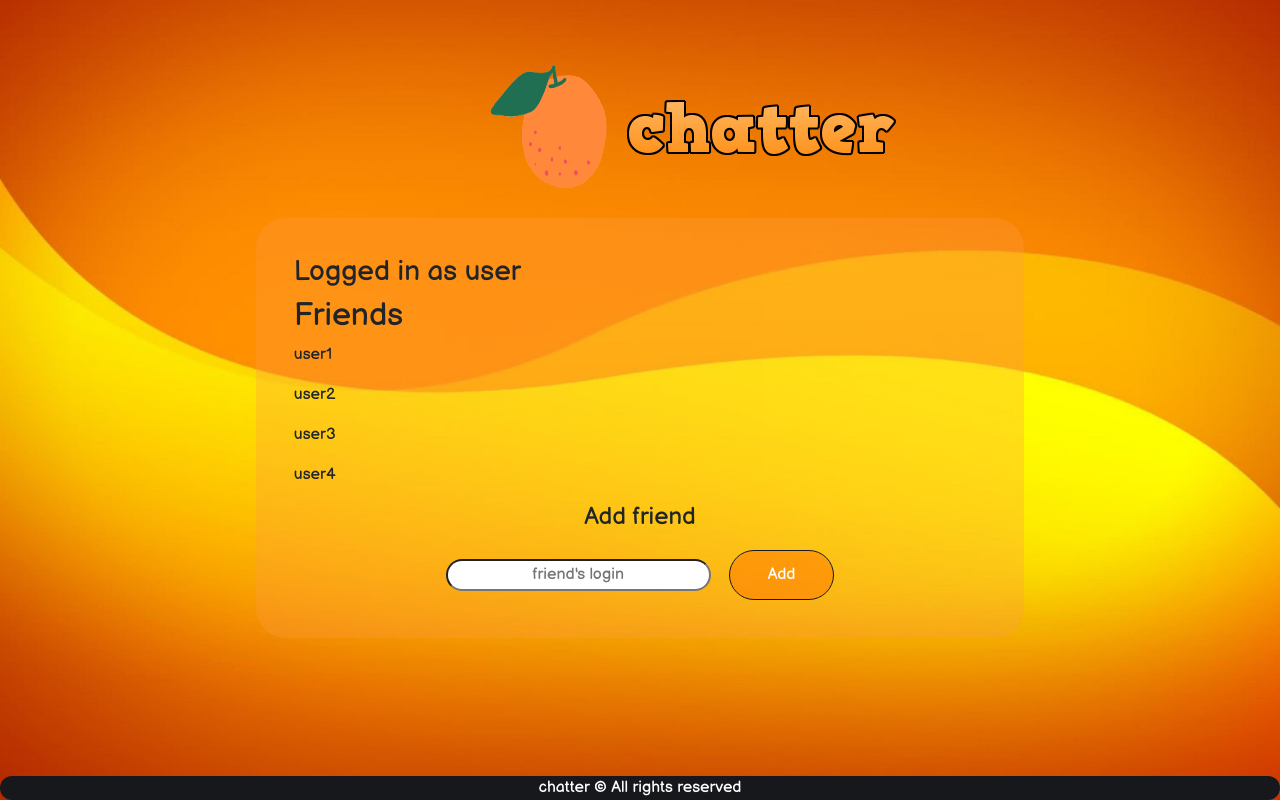
After one commit to FMularski/chatter, a Flask app: page /friends in a window 1280 px wide. The commit adds this page. Run offline with Flask 2, Linux system fonts and the light colour scheme; some libraries are stand-ins or nearby versions.

Commit message:
friends.html

```diff
--- a/app.py
+++ b/app.py
@@ -48,5 +48,13 @@ def find_chat():
         pass
 
 
+@app.route('/friends', methods=['GET', 'POST'])
+def friends():
+    if request.method == 'GET':
+        return render_template('friends.html')
+    else:
+        pass
+
+
 if __name__ == '__main__':
     app.run(debug=True)
--- a/static/css/chatter.css
+++ b/static/css/chatter.css
@@ -98,7 +98,7 @@ form>input:focus
     width:200px;
 }
 
-.find-chat-btn, .join-chat-btn
+.find-chat-btn, .join-chat-btn, .add-friend-btn
 {
     width: auto;
     margin-left: 2%;
--- /dev/null
+++ b/templates/friends.html
@@ -0,0 +1,21 @@
+{% extends 'base.html' %}
+
+{% block title %} Find chat {% endblock %}
+
+{% block content %}
+    <div id="content">
+        <h3>Logged in as user</h3>
+        <h2>Friends</h2>
+
+        <p>user1</p>
+        <p>user2</p>
+        <p>user3</p>
+        <p>user4</p>
+
+        <form>
+            <h4>Add friend</h4>
+            <input type="text" name="friend" placeholder="friend's login">
+            <input class="chatter-btn add-friend-btn" type="submit" value="Add">
+        </form>
+    </div>
+{% endblock %}
```
